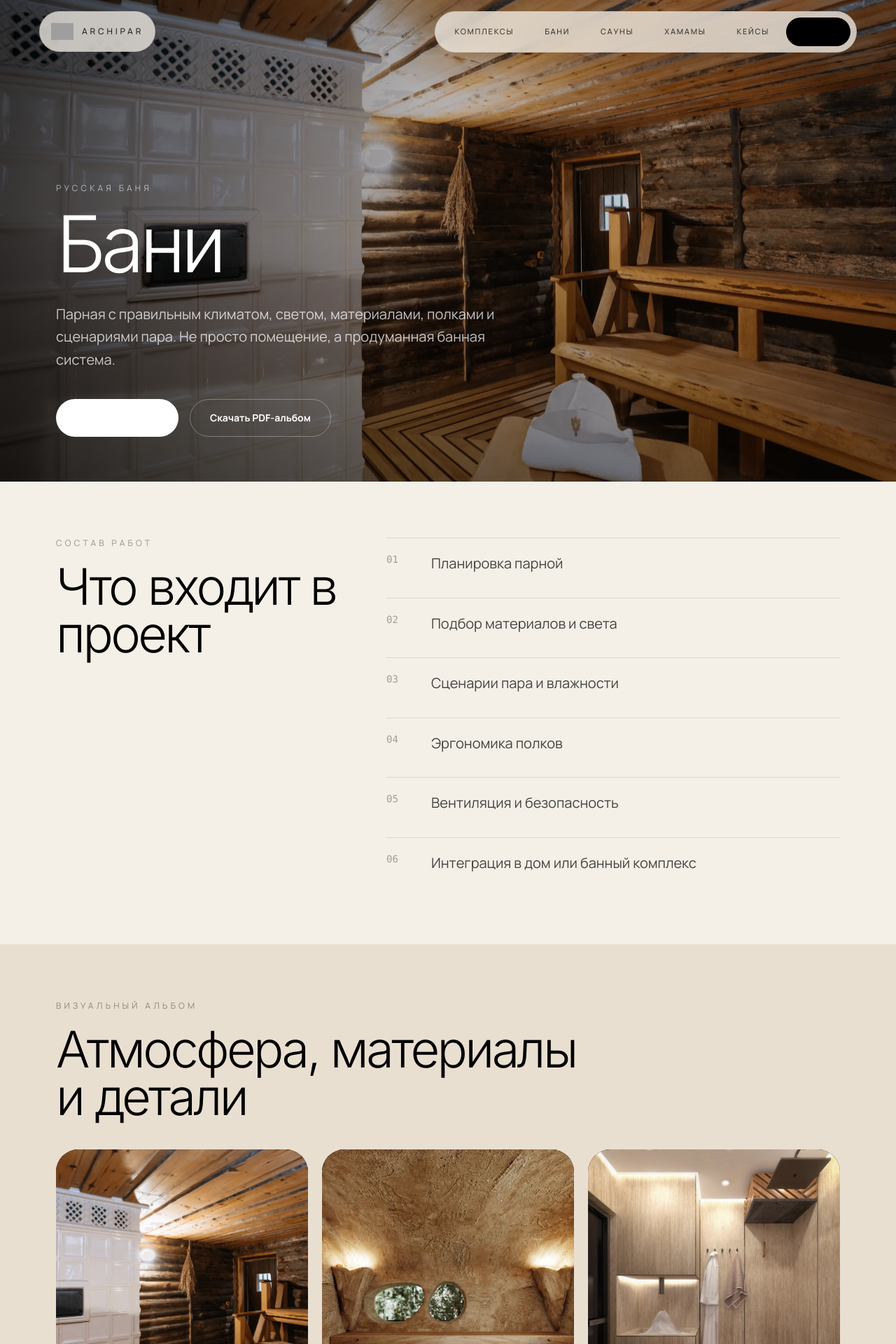
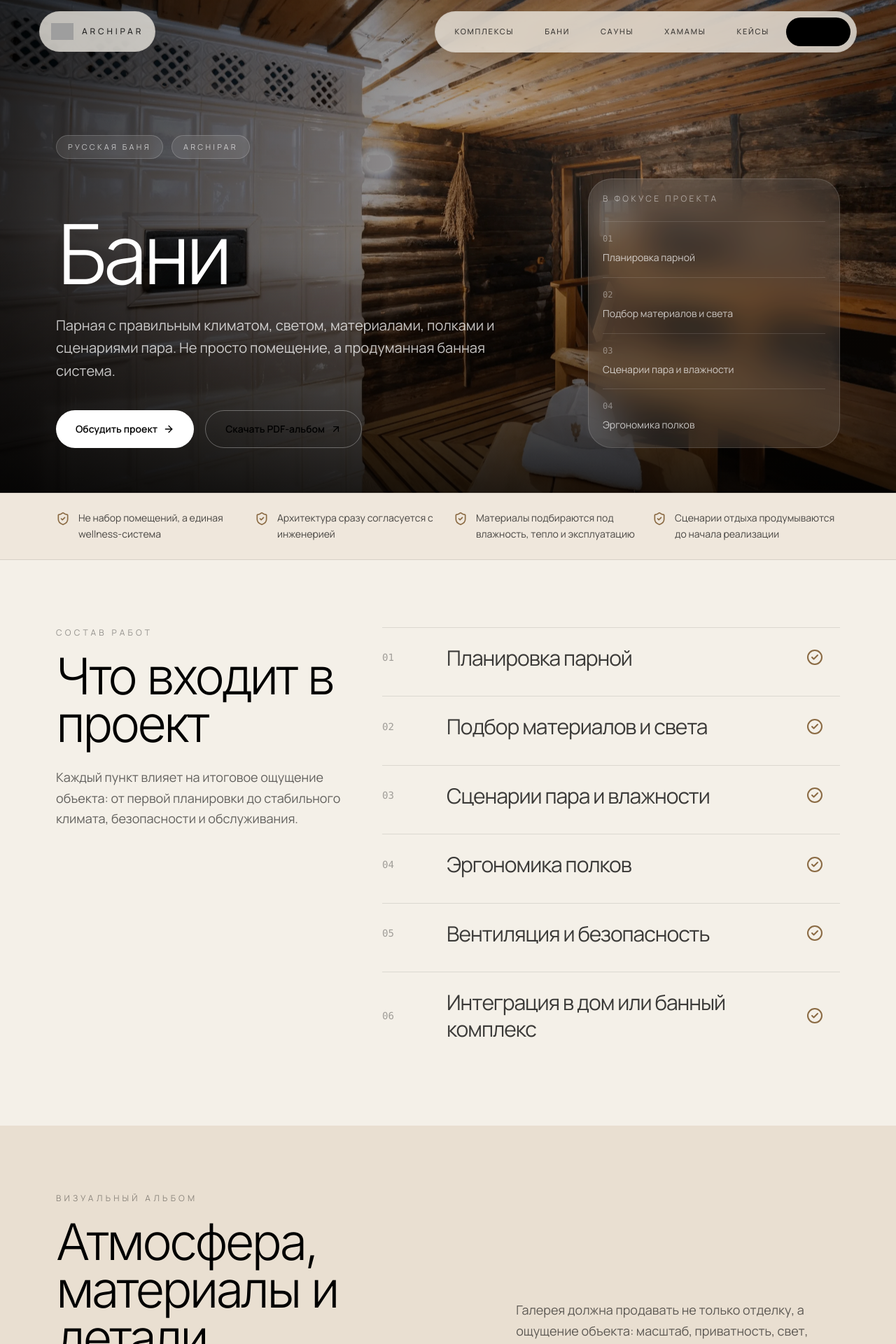
Before and after one commit to TatooineEnjoyer/archipar, a Next.js app: page /baths in a window 1280 px wide. Shown: the top 1920 px of the page at 70% size. Built offline with nearby package versions, Linux system fonts and the light colour scheme; grey boxes are pictures that could not be loaded.

Commit message:
Update ProductPage.tsx

```diff
--- a/src/components/ProductPage.tsx
+++ b/src/components/ProductPage.tsx
@@ -3,44 +3,101 @@ import Link from "next/link";
 import Header from "@/components/Header";
 import ContactForm from "@/components/ContactForm";
 import type { ProductPageData } from "@/data/products";
+import {
+  ArrowRight,
+  ArrowUpRight,
+  CheckCircle2,
+  Compass,
+  Droplets,
+  Flame,
+  Layers,
+  Ruler,
+  ShieldCheck,
+  Sparkles,
+  Wind,
+} from "lucide-react";
+
+const stages = [
+  {
+    title: "Сценарий",
+    text: "Формируем маршрут человека: вход, прогрев, пар, охлаждение, отдых, обслуживание и повторное использование.",
+    icon: Compass,
+  },
+  {
+    title: "Архитектура",
+    text: "Связываем планировку, материалы, свет, пропорции, приватность и визуальную атмосферу пространства.",
+    icon: Ruler,
+  },
+  {
+    title: "Климат",
+    text: "Прорабатываем температуру, влажность, вентиляцию, воздух, воду, электрику и безопасность влажных зон.",
+    icon: Wind,
+  },
+  {
+    title: "Запуск",
+    text: "Проверяем сценарии, инженерные узлы, эксплуатацию и передаем объект в понятном рабочем состоянии.",
+    icon: CheckCircle2,
+  },
+];
+
+const guarantees = [
+  "Не набор помещений, а единая wellness-система",
+  "Архитектура сразу согласуется с инженерией",
+  "Материалы подбираются под влажность, тепло и эксплуатацию",
+  "Сценарии отдыха продумываются до начала реализации",
+];
 
 export default function ProductPage({ product }: { product: ProductPageData }) {
+  const gallery = product.gallery.length > 0 ? product.gallery : [product.heroImage];
+  const featureImage = gallery[1] || gallery[0];
+  const detailImage = gallery[2] || gallery[0];
+  const atmosphereImage = gallery[3] || featureImage;
+
   return (
     <main className="bg-[#f4f0e8] text-black">
       <Header />
 
-      <section className="relative min-h-[86vh] overflow-hidden">
+      <section className="relative min-h-[88vh] overflow-hidden bg-black">
         <Image
           src={product.heroImage}
           alt={product.title}
           fill
           priority
-          className="object-cover"
+          sizes="100vw"
+          className="object-cover opacity-92"
         />
 
-        <div className="absolute inset-0 bg-gradient-to-r from-black/70 via-black/28 to-transparent" />
-        <div className="absolute inset-0 bg-gradient-to-t from-black/40 via-transparent to-transparent" />
+        <div className="absolute inset-0 bg-[radial-gradient(circle_at_72%_18%,rgba(255,255,255,0.14),transparent_30%),linear-gradient(90deg,rgba(0,0,0,0.78),rgba(0,0,0,0.30),rgba(0,0,0,0.04))]" />
+        <div className="absolute inset-x-0 bottom-0 h-1/2 bg-gradient-to-t from-black/78 to-transparent" />
 
-        <div className="relative z-10 flex min-h-[86vh] items-end px-6 pb-16 pt-32 md:px-12 lg:px-20">
-          <div className="max-w-5xl text-white">
-            <p className="mb-5 text-xs uppercase tracking-[0.35em] text-white/60">
+        <div className="relative z-10 flex min-h-[88vh] items-end px-6 pb-12 pt-32 md:px-12 md:pb-16 lg:px-20">
+          <div className="w-full">
+            <div className="mb-7 flex flex-wrap items-center gap-3 text-white/68">
+              <span className="rounded-full border border-white/18 bg-white/10 px-4 py-2 text-[11px] uppercase tracking-[0.3em] backdrop-blur">
                 {product.eyebrow}
-            </p>
+              </span>
+              <span className="rounded-full border border-white/18 bg-white/10 px-4 py-2 text-[11px] uppercase tracking-[0.3em] backdrop-blur">
+                ARCHIPAR
+              </span>
+            </div>
 
-            <h1 className="text-6xl leading-[0.92] tracking-[-0.06em] md:text-8xl lg:text-[112px]">
+            <div className="grid gap-8 lg:grid-cols-[1fr_360px] lg:items-end">
+              <div>
+                <h1 className="max-w-6xl text-6xl font-light leading-[0.9] tracking-[-0.07em] text-white md:text-8xl lg:text-[118px]">
                   {product.title}
                 </h1>
 
-            <p className="mt-8 max-w-2xl text-lg leading-relaxed text-white/75 md:text-xl">
+                <p className="mt-8 max-w-2xl text-lg leading-relaxed text-white/76 md:text-xl">
                   {product.description}
                 </p>
 
                 <div className="mt-10 flex flex-col gap-4 sm:flex-row">
                   <Link
                     href="#request"
-                className="rounded-full bg-white px-7 py-4 text-center text-sm font-bold text-black transition hover:bg-[#e5d8c4]"
+                    className="inline-flex items-center justify-center gap-2 rounded-full bg-white px-7 py-4 text-center text-sm font-semibold text-black transition hover:bg-[#e5d8c4]"
                   >
                     Обсудить проект
+                    <ArrowRight className="h-4 w-4" />
                   </Link>
 
                   {product.albumHref && (
@@ -48,142 +105,257 @@ export default function ProductPage({ product }: { product: ProductPageData }) {
                       href={product.albumHref}
                       target="_blank"
                       rel="noreferrer"
-                  className="rounded-full border border-white/30 px-7 py-4 text-center text-sm font-bold text-white transition hover:bg-white/10"
+                      className="inline-flex items-center justify-center gap-2 rounded-full border border-white/32 px-7 py-4 text-center text-sm font-semibold text-white transition hover:bg-white/10"
                     >
                       Скачать PDF-альбом
+                      <ArrowUpRight className="h-4 w-4" />
                     </a>
                   )}
+                </div>
+              </div>
+
+              <div className="hidden rounded-[34px] border border-white/14 bg-white/10 p-5 text-white backdrop-blur-xl lg:block">
+                <p className="text-xs uppercase tracking-[0.28em] text-white/50">
+                  в фокусе проекта
+                </p>
+                <div className="mt-6 grid gap-4">
+                  {product.points.slice(0, 4).map((point, index) => (
+                    <div key={point} className="border-t border-white/12 pt-4">
+                      <p className="font-mono text-xs text-white/40">0{index + 1}</p>
+                      <p className="mt-2 text-sm leading-relaxed text-white/72">{point}</p>
+                    </div>
+                  ))}
+                </div>
+              </div>
             </div>
           </div>
         </div>
       </section>
 
-      <section className="px-6 py-20 md:px-12 lg:px-20">
-        <div className="grid gap-10 lg:grid-cols-[0.8fr_1.2fr]">
-          <div>
+      <section className="border-y border-black/10 bg-[#efe7dc] px-6 py-6 md:px-12 lg:px-20">
+        <div className="grid gap-4 md:grid-cols-4">
+          {guarantees.map((item) => (
+            <div key={item} className="flex items-start gap-3 text-sm leading-relaxed text-black/70">
+              <ShieldCheck className="mt-0.5 h-5 w-5 shrink-0 text-[#8a6a43]" />
+              <span>{item}</span>
+            </div>
+          ))}
+        </div>
+      </section>
+
+      <section className="px-6 py-24 md:px-12 lg:px-20">
+        <div className="grid gap-12 lg:grid-cols-[0.78fr_1.22fr] lg:items-start">
+          <div className="lg:sticky lg:top-28">
             <p className="text-xs uppercase tracking-[0.35em] text-black/40">
               состав работ
             </p>
 
-            <h2 className="mt-5 text-5xl leading-[0.95] tracking-[-0.05em] md:text-7xl">
+            <h2 className="mt-5 text-5xl font-light leading-[0.95] tracking-[-0.055em] md:text-7xl">
               Что входит в проект
             </h2>
+
+            <p className="mt-7 text-lg leading-relaxed text-black/60">
+              Каждый пункт влияет на итоговое ощущение объекта: от первой
+              планировки до стабильного климата, безопасности и обслуживания.
+            </p>
           </div>
 
           <div className="grid gap-3">
             {product.points.map((point, index) => (
-              <div
-                key={point}
-                className="grid grid-cols-[64px_1fr] border-t border-black/10 py-5"
-              >
-                <span className="font-mono text-sm text-black/35">
-                  0{index + 1}
-                </span>
-
-                <p className="text-xl leading-relaxed text-black/72">
+              <div key={point} className="grid gap-5 border-t border-black/10 py-6 md:grid-cols-[72px_1fr_48px] md:items-center">
+                <span className="font-mono text-sm text-black/35">0{index + 1}</span>
+                <p className="text-2xl leading-tight tracking-[-0.035em] text-black/76 md:text-3xl">
                   {point}
                 </p>
+                <CheckCircle2 className="h-6 w-6 text-[#8a6a43]" />
               </div>
             ))}
           </div>
         </div>
       </section>
 
-      <section className="bg-[#e9dfd1] px-6 py-20 md:px-12 lg:px-20">
-        <div className="mb-10 max-w-3xl">
+      <section className="bg-[#e9dfd1] px-6 py-24 md:px-12 lg:px-20">
+        <div className="grid gap-10 lg:grid-cols-[1fr_0.75fr] lg:items-end">
+          <div className="max-w-4xl">
             <p className="text-xs uppercase tracking-[0.35em] text-black/40">
               визуальный альбом
             </p>
 
-          <h2 className="mt-5 text-5xl leading-[0.95] tracking-[-0.05em] md:text-7xl">
+            <h2 className="mt-5 text-5xl font-light leading-[0.95] tracking-[-0.055em] md:text-7xl">
               Атмосфера, материалы и детали
             </h2>
           </div>
 
-        <div className="grid gap-5 md:grid-cols-3">
-          {product.gallery.map((image, index) => (
-            <div
-              key={image}
-              className="relative h-[420px] overflow-hidden rounded-[32px] bg-black"
-            >
+          <p className="text-lg leading-relaxed text-black/60">
+            Галерея должна продавать не только отделку, а ощущение объекта:
+            масштаб, приватность, свет, тепло, воду и спокойный ритм отдыха.
+          </p>
+        </div>
+
+        <div className="mt-12 grid gap-5 md:grid-cols-6">
+          {gallery.map((image, index) => (
+            <div key={`${image}-${index}`} className={index === 0 ? "group relative h-[520px] overflow-hidden rounded-[36px] bg-black md:col-span-4" : index === 1 ? "group relative h-[520px] overflow-hidden rounded-[36px] bg-black md:col-span-2" : "group relative h-[360px] overflow-hidden rounded-[32px] bg-black md:col-span-2"}>
               <Image
                 src={image}
                 alt={`${product.title} ${index + 1}`}
                 fill
-                className="object-cover transition duration-700 hover:scale-105"
+                sizes={index === 0 ? "(min-width: 768px) 66vw, 100vw" : "(min-width: 768px) 33vw, 100vw"}
+                className="object-cover transition duration-700 group-hover:scale-105"
               />
+              <div className="absolute inset-0 bg-gradient-to-t from-black/28 to-transparent opacity-70" />
             </div>
           ))}
         </div>
       </section>
 
-      <section className="px-6 py-20 md:px-12 lg:px-20">
-        <div className="grid gap-10 lg:grid-cols-[1.1fr_0.9fr]">
-          <div className="relative min-h-[520px] overflow-hidden rounded-[36px] bg-black">
+      <section className="px-6 py-24 md:px-12 lg:px-20">
+        <div className="grid gap-8 lg:grid-cols-[1.1fr_0.9fr] lg:items-center">
+          <div className="relative min-h-[620px] overflow-hidden rounded-[44px] bg-black">
             <Image
-              src={product.gallery[0]}
-              alt={product.title}
+              src={featureImage}
+              alt={`${product.title}: архитектурный подход`}
               fill
+              sizes="(min-width: 1024px) 55vw, 100vw"
               className="object-cover"
             />
 
-            <div className="absolute inset-0 bg-gradient-to-t from-black/65 via-black/10 to-transparent" />
+            <div className="absolute inset-0 bg-gradient-to-t from-black/72 via-black/12 to-transparent" />
 
-            <div className="absolute bottom-0 p-8 text-white">
+            <div className="absolute bottom-0 p-8 text-white md:p-10">
               <p className="mb-4 text-xs uppercase tracking-[0.3em] text-white/55">
                 подход
               </p>
 
-              <h2 className="max-w-2xl text-5xl leading-[0.95] tracking-[-0.05em] md:text-7xl">
+              <h2 className="max-w-3xl text-5xl font-light leading-[0.95] tracking-[-0.055em] md:text-7xl">
                 Архитектура, климат и банная культура в одной системе
               </h2>
             </div>
           </div>
 
-          <div className="flex flex-col justify-center">
-            <p className="text-lg leading-relaxed text-black/65">
-              Мы рассматриваем банное пространство не как набор помещений, а как
-              последовательный сценарий отдыха: вход, прогрев, пар, охлаждение,
-              восстановление, свет, тишина и удобство эксплуатации.
+          <div className="rounded-[38px] bg-white p-8 shadow-xl md:p-10">
+            <Sparkles className="h-7 w-7 text-[#8a6a43]" />
+            <p className="mt-8 text-xl leading-relaxed text-black/70">
+              Мы рассматриваем {product.title.toLowerCase()} не как набор
+              помещений, а как последовательный сценарий: вход, прогрев, пар,
+              охлаждение, восстановление, свет, тишина и удобство эксплуатации.
             </p>
 
-            <p className="mt-6 text-lg leading-relaxed text-black/65">
+            <p className="mt-6 text-xl leading-relaxed text-black/70">
               Поэтому в проекте учитываются не только материалы и визуальный
               стиль, но и вентиляция, влажность, безопасность, инженерные узлы,
-              эргономика и обслуживание.
+              эргономика и дальнейшее обслуживание.
             </p>
 
-            <Link
-              href="#request"
-              className="mt-10 inline-flex w-fit rounded-full bg-black px-7 py-4 text-sm font-bold text-white transition hover:bg-[#8a6a43]"
-            >
+            <Link href="#request" className="mt-10 inline-flex w-fit items-center gap-2 rounded-full bg-black px-7 py-4 text-sm font-semibold text-white transition hover:bg-[#8a6a43]">
               Обсудить задачу
+              <ArrowRight className="h-4 w-4" />
             </Link>
           </div>
         </div>
       </section>
 
-      <section
-        id="request"
-        className="grid gap-10 bg-[#111] px-6 py-20 text-white md:px-12 lg:grid-cols-2 lg:px-20"
-      >
+      <section className="bg-[#151515] px-6 py-24 text-white md:px-12 lg:px-20">
+        <div className="grid gap-12 lg:grid-cols-[0.75fr_1.25fr]">
+          <div>
+            <p className="text-xs uppercase tracking-[0.35em] text-white/40">
+              сценарий реализации
+            </p>
+            <h2 className="mt-5 text-5xl font-light leading-[0.95] tracking-[-0.055em] md:text-7xl">
+              От идеи до объекта, который работает каждый день
+            </h2>
+          </div>
+
+          <div className="grid gap-5 md:grid-cols-2">
+            {stages.map((stage, index) => {
+              const Icon = stage.icon;
+
+              return (
+                <div key={stage.title} className="rounded-[32px] border border-white/10 bg-white/[0.045] p-7">
+                  <div className="mb-8 flex items-center justify-between">
+                    <Icon className="h-6 w-6 text-[#c8aa78]" />
+                    <span className="font-mono text-sm text-white/35">0{index + 1}</span>
+                  </div>
+                  <h3 className="text-4xl font-light tracking-[-0.04em]">
+                    {stage.title}
+                  </h3>
+                  <p className="mt-5 text-sm leading-relaxed text-white/62">
+                    {stage.text}
+                  </p>
+                </div>
+              );
+            })}
+          </div>
+        </div>
+      </section>
+
+      <section className="px-6 py-24 md:px-12 lg:px-20">
+        <div className="grid gap-8 lg:grid-cols-3">
+          <div className="relative min-h-[480px] overflow-hidden rounded-[38px] bg-black lg:col-span-2">
+            <Image
+              src={detailImage}
+              alt={`${product.title}: детали и материалы`}
+              fill
+              sizes="(min-width: 1024px) 66vw, 100vw"
+              className="object-cover"
+            />
+            <div className="absolute inset-0 bg-gradient-to-t from-black/70 via-black/10 to-transparent" />
+            <div className="absolute bottom-0 max-w-2xl p-8 text-white md:p-10">
+              <p className="mb-4 text-xs uppercase tracking-[0.35em] text-white/55">
+                детали
+              </p>
+              <h2 className="text-5xl font-light leading-[0.95] tracking-[-0.055em] md:text-7xl">
+                Премиальность видна в стыках, свете и инженерных мелочах
+              </h2>
+            </div>
+          </div>
+
+          <div className="relative min-h-[480px] overflow-hidden rounded-[38px] bg-black">
+            <Image
+              src={atmosphereImage}
+              alt={`${product.title}: атмосфера`}
+              fill
+              sizes="(min-width: 1024px) 33vw, 100vw"
+              className="object-cover"
+            />
+            <div className="absolute inset-0 bg-gradient-to-t from-black/68 via-black/12 to-transparent" />
+            <div className="absolute bottom-0 p-8 text-white">
+              <Layers className="mb-5 h-7 w-7 text-white/72" />
+              <p className="text-3xl font-light leading-tight tracking-[-0.04em]">
+                Объект собирается слоями: сценарий, планировка, климат, материалы.
+              </p>
+            </div>
+          </div>
+        </div>
+      </section>
+
+      <section id="request" className="relative overflow-hidden bg-[#111] px-6 py-24 text-white md:px-12 lg:px-20">
+        <div className="absolute right-0 top-0 h-[560px] w-[560px] rounded-full bg-[#8a6a43]/20 blur-3xl" />
+
+        <div className="relative z-10 grid gap-10 lg:grid-cols-2 lg:items-start">
           <div>
             <p className="text-xs uppercase tracking-[0.35em] text-white/40">
               заявка
             </p>
 
-          <h2 className="mt-5 text-5xl leading-[0.95] tracking-[-0.05em] md:text-7xl">
+            <h2 className="mt-5 text-5xl font-light leading-[0.95] tracking-[-0.055em] md:text-7xl">
               Обсудить {product.title.toLowerCase()}
             </h2>
 
             <p className="mt-7 max-w-xl text-lg leading-relaxed text-white/62">
               Оставьте контакты — команда ARCHIPAR свяжется с вами, чтобы
-            обсудить формат проекта, объект, задачи и возможный сценарий
-            реализации.
+              обсудить формат проекта, объект, задачи, ограничения и возможный
+              сценарий реализации.
             </p>
+
+            <div className="mt-10 grid gap-3 text-sm text-white/62">
+              <p>• Архитектура, материалы и визуальная концепция</p>
+              <p>• Инженерия климата, воды, электрики и вентиляции</p>
+              <p>• Реализация, авторский надзор и запуск объекта</p>
+            </div>
           </div>
 
           <ContactForm />
+        </div>
       </section>
 
       <ProductFooter />
@@ -214,12 +386,10 @@ function ProductFooter() {
 
         <div className="text-sm text-white/60">
           <p>Россия</p>
-          <p className="mt-2">
-            Проектирование и реализация премиальных объектов
-          </p>
+          <p className="mt-2">Проектирование и реализация премиальных объектов</p>
 
-          <Link href="/#request" className="mt-6 inline-block text-white">
-            Обсудить проект →
+          <Link href="/#request" className="mt-6 inline-flex items-center gap-2 text-white">
+            Обсудить проект <ArrowUpRight className="h-4 w-4" />
           </Link>
         </div>
       </div>
```
Lines whose indentation alone changed are shown as unchanged.
